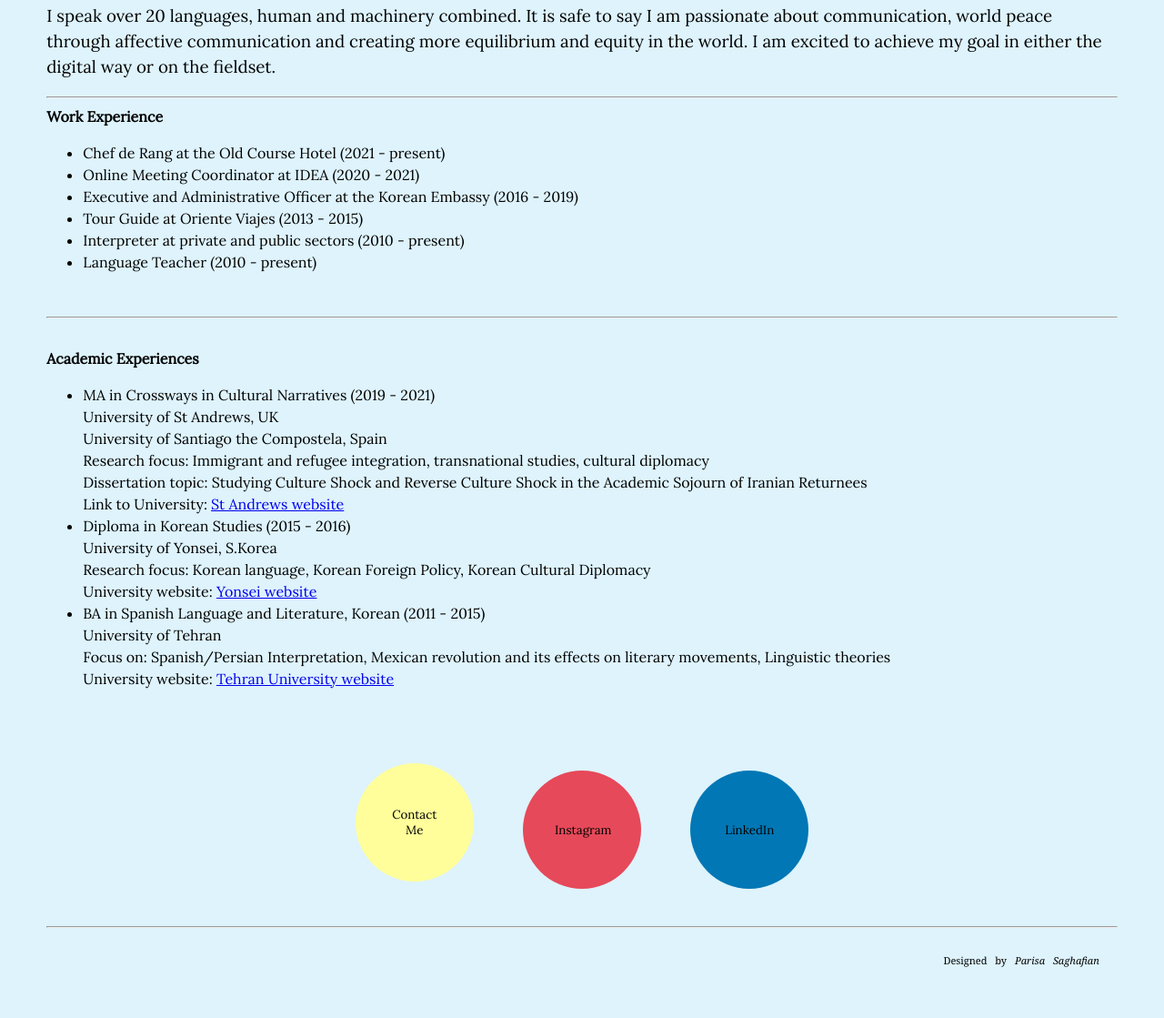
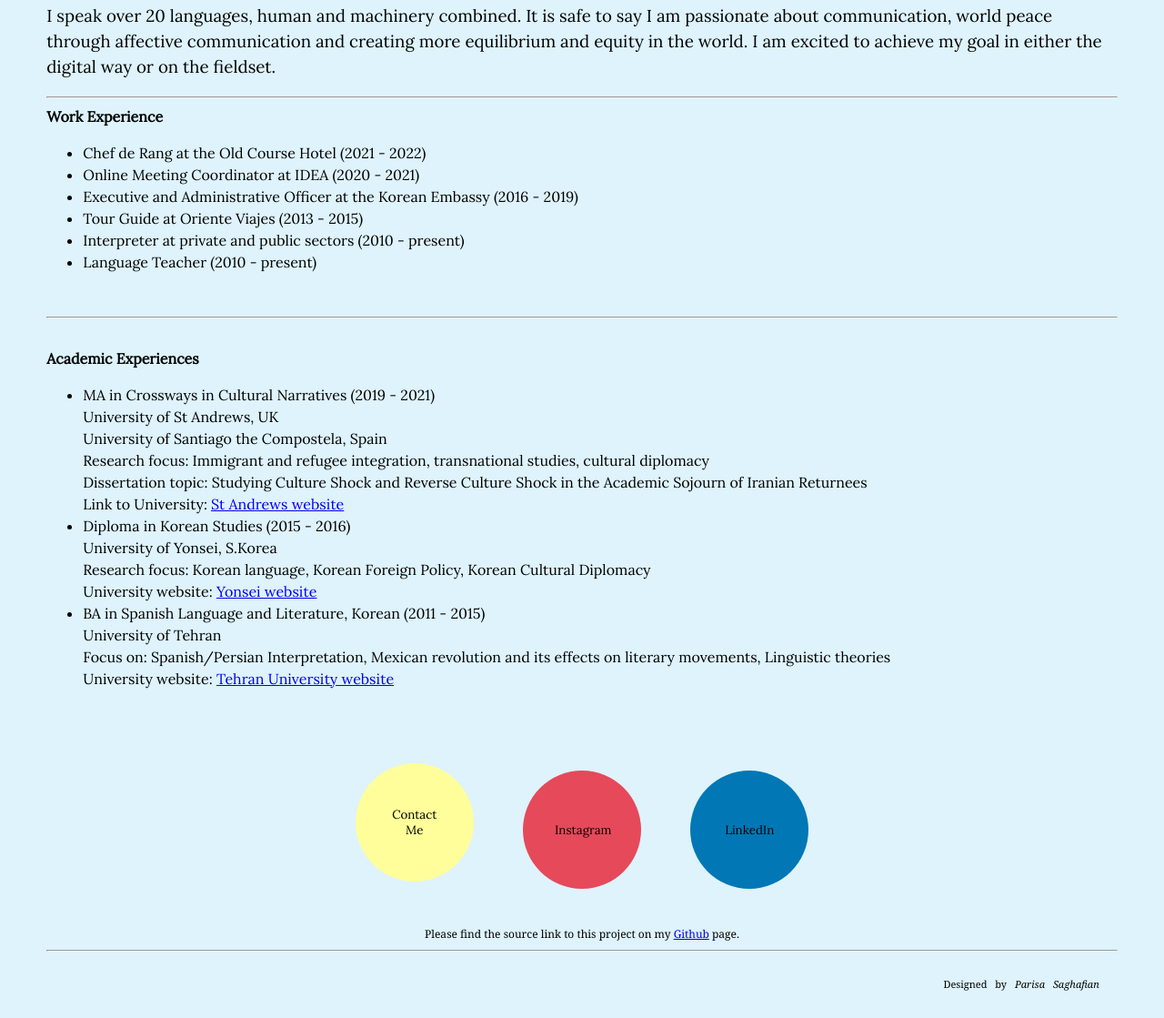
Before and after one commit to Parisistan/My_CV, a plain HTML site: page index.html in a window 1280 px wide. Shown: the part 269-1388 px from the top of the page at 91% size. Before the commit the page ends 1362 px from the top, so only its background shows below. Drawn offline with Linux system fonts and the light colour scheme.

Commit message:
Update index.html
open source added

```diff
--- a/index.html
+++ b/index.html
@@ -63,6 +63,12 @@
             font-size: 11px;
             text-align: right;
             padding: 20px;
+        }
+
+        .source {
+            font-family: Georgia, 'Times New Roman', Times, serif;
+            font-size: 12px;
+            text-align: center;
         }
 
         .contact {
@@ -134,7 +140,7 @@
     <div class="main_text">
         <strong>Work Experience</strong>
         <ul class="work">
-            <li>Chef de Rang at the Old Course Hotel (2021 - present)</li>
+            <li>Chef de Rang at the Old Course Hotel (2021 - 2022)</li>
             <li>Online Meeting Coordinator at IDEA (2020 - 2021)</li>
             <li>Executive and Administrative Officer at the Korean Embassy (2016 - 2019)</li>
             <li>Tour Guide at Oriente Viajes (2013 - 2015)</li>
@@ -161,6 +167,9 @@
         <button class="instagram">Instagram</button>
         <button class="linkedIn">LinkedIn</button>
     </p>
+    <div class="source">Please find the source link to this project on my
+        <a href="https://github.com/Parisistan/My_CV" target="_blank">Github</a> page.
+    </div>
     <hr>
     <div class="ending">
         Designed by <em>Parisa Saghafian</em>
```
